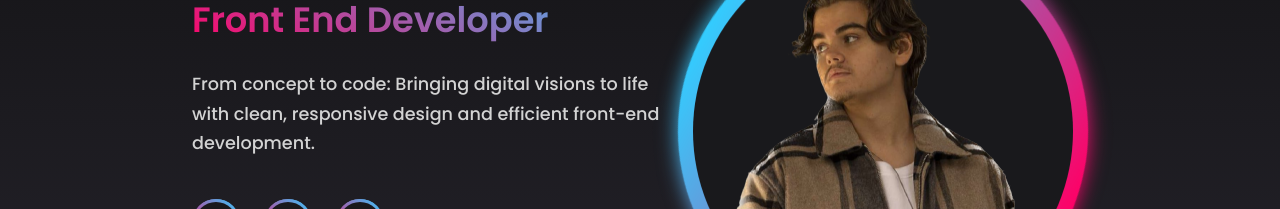
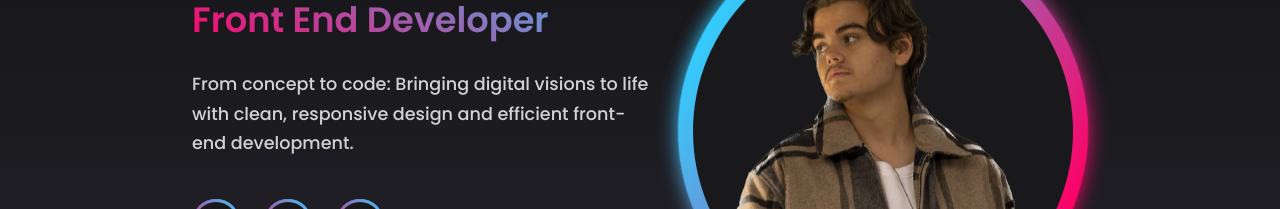
Before and after one commit to JesperSjostrom2/jespersjostrom2.github.io, a React (Create React App) app: page / in a window 1280 px wide. Shown: the part 331-540 px from the top of the page. Built offline with nearby package versions, Linux system fonts and the light colour scheme; no server answers; the HTML template or start-up script is replaced by a standard one.

Commit message:
margin-right on hero image

```diff
--- a/src/components/intro/intro.css
+++ b/src/components/intro/intro.css
@@ -37,6 +37,7 @@
     animation: slideLeft 0.5s ease forwards;
     opacity: 0;
     animation-delay: 1.3s;
+    margin-right: 1.2rem;
 }
 
 .btn-cta {
```
